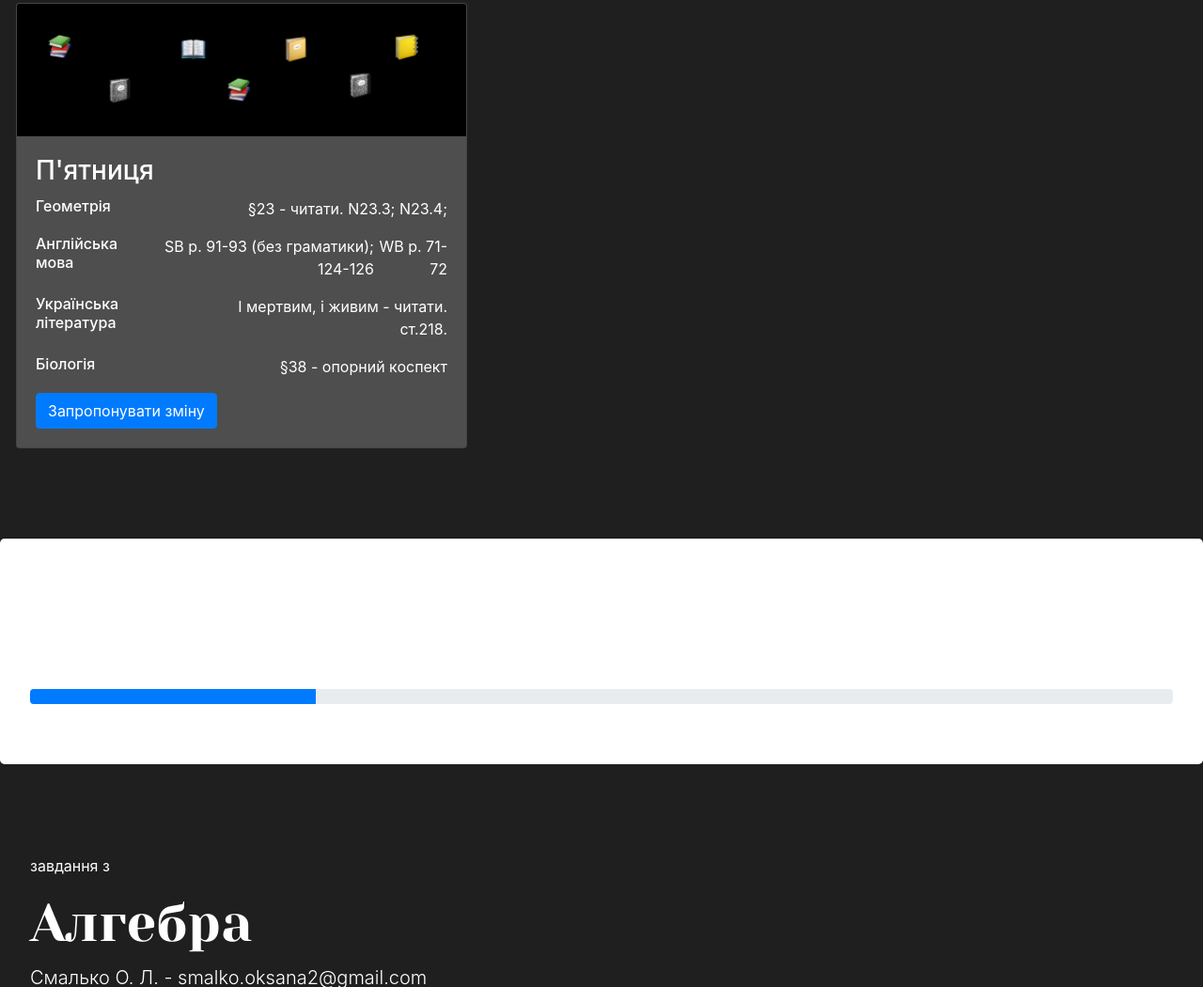
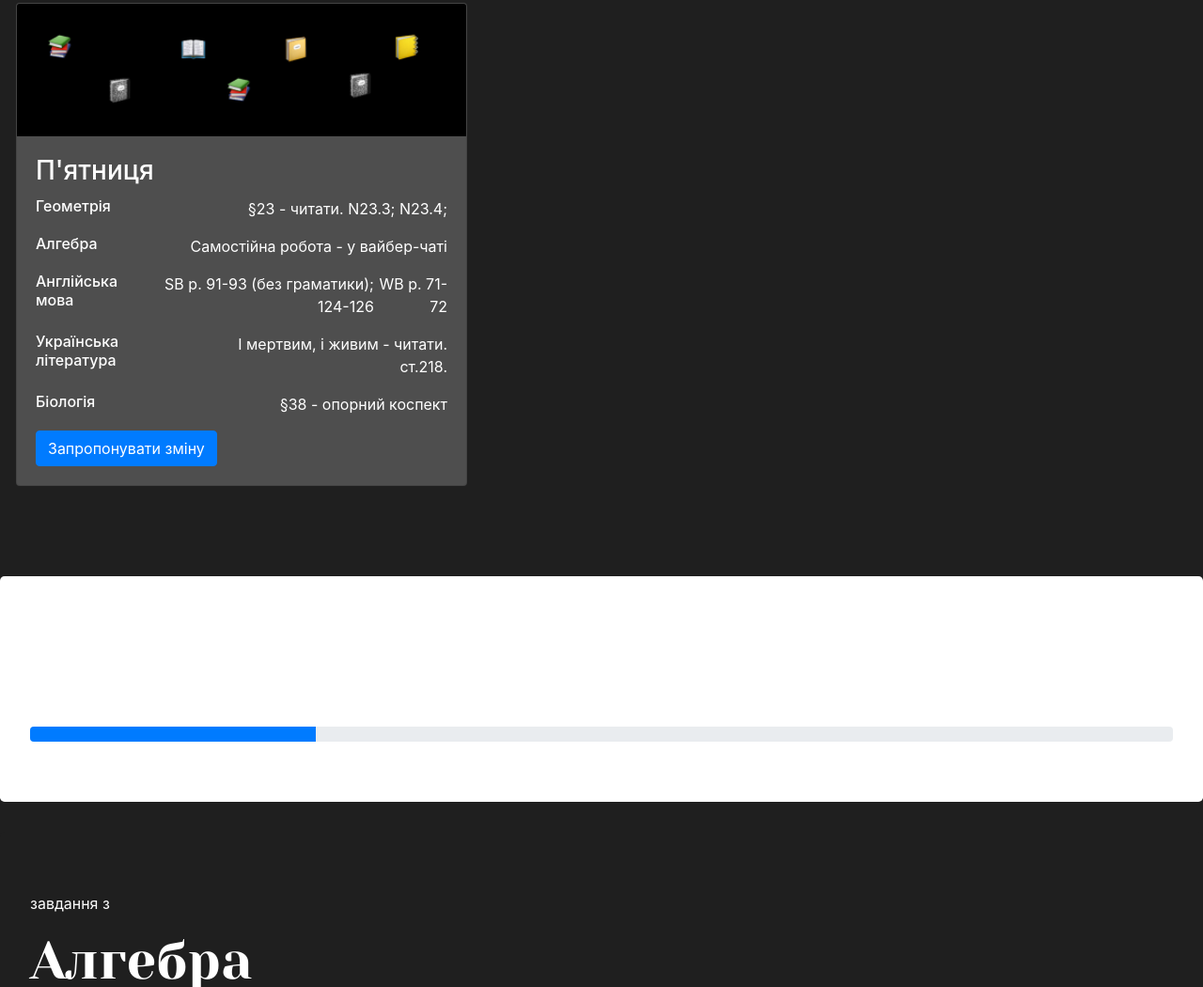
Before and after one commit to krecelloalex/krecelloalex.github.io, a plain HTML site: page 185/darkness.html in a window 1280 px wide. Shown: the part 1694-2744 px from the top of the page at 94% size. Drawn offline with nearby package versions, Linux system fonts and the light colour scheme; a script that the page names is missing.

Commit message:
Update darkness.html

```diff
--- a/185/darkness.html
+++ b/185/darkness.html
@@ -233,6 +233,10 @@ _____
         <p class="text-align-left">§23 - читати. N23.3; N23.4;</p>
       </div>
       <div class="d-flex justify-content-between">
+        <h6>Алгебра</h6>
+        <p class="text-align-left">Самостійна робота - у вайбер-чаті</p>
+      </div>
+      <div class="d-flex justify-content-between">
         <h6>Англійська мова</h6>
         <p class="text-align-left">SB p. 91-93 (без граматики); 124-126</p>
         <p class="text-align-left">WB p. 71-72</p>
@@ -249,7 +253,6 @@ _____
     </div>
   </div>
 </div>
-
 
 <!-- <div class="jumbotron" id="schedule">
   <h1 class="display4">
```
